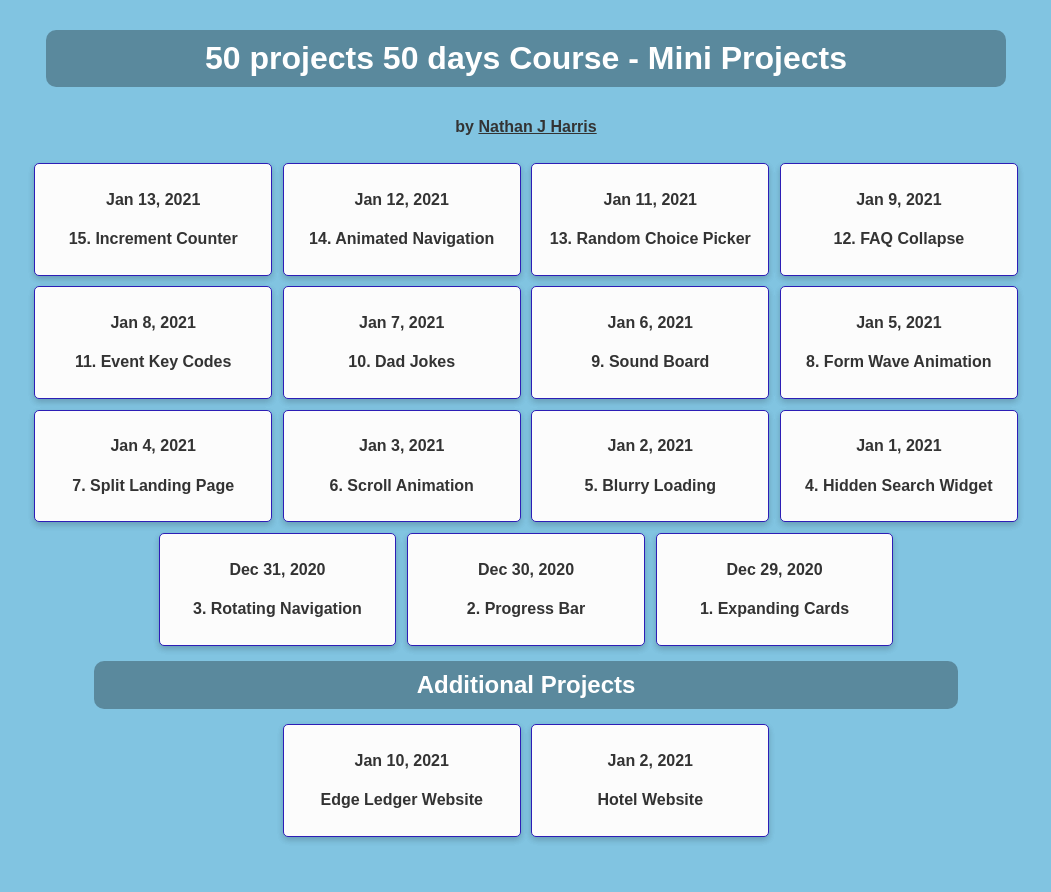
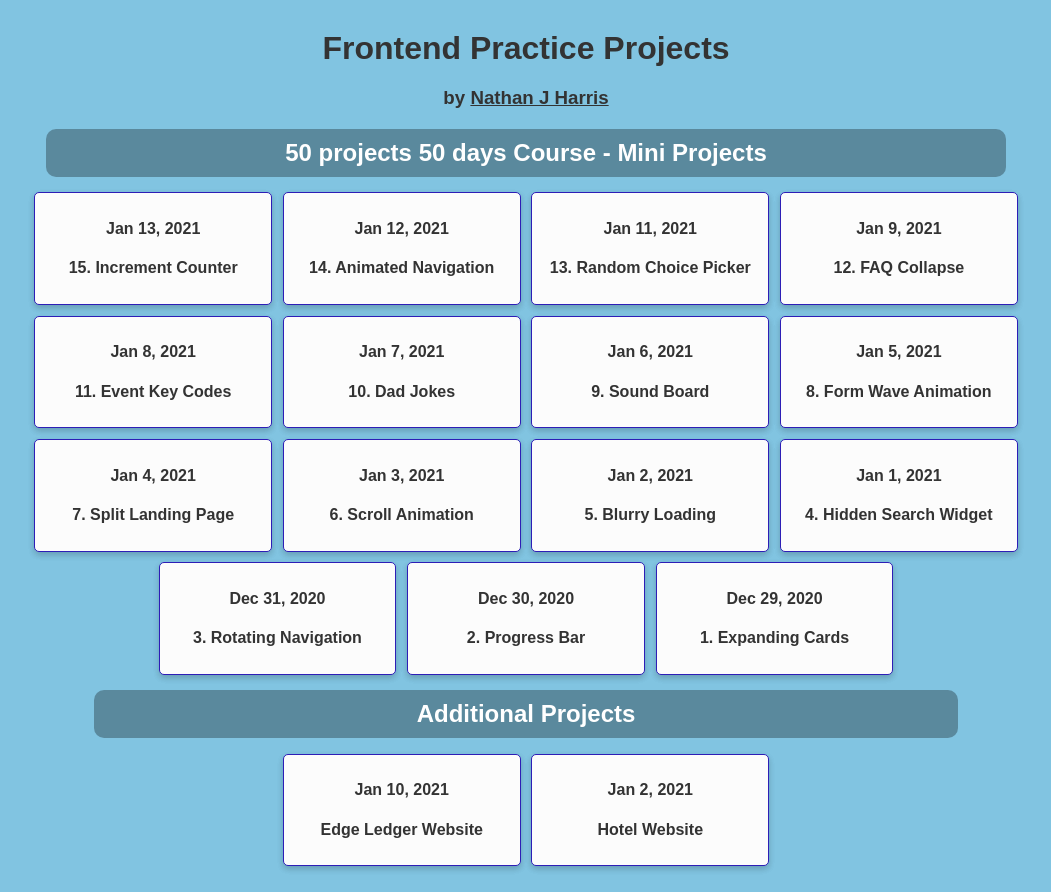
Before and after one commit to nathanjh-28/frontend_exercises, a plain HTML site: page index.html in a window 1280 px wide. Shown: the whole page, without its empty margins (114-1165 px from the left). Before the commit the page ends 862 px from the top, so only its background shows below. Drawn offline with Linux system fonts and the light colour scheme.

Commit message:
styling tweaks to projects index

```diff
--- a/index.html
+++ b/index.html
@@ -13,8 +13,10 @@
 </head>
 
 <body>
-    <h1>50 projects 50 days Course - Mini Projects</h1>
-    <h4>by <a href="http://nathanjharris.com"> Nathan J Harris</a></h4>
+    <h1>Frontend Practice Projects</h1>
+    <h3>by <a href="http://nathanjharris.com"> Nathan J Harris</a></h3>
+
+    <h2>50 projects 50 days Course - Mini Projects</h2>
 
     <div class="container">
         <div id="project50">
--- a/style.css
+++ b/style.css
@@ -1,4 +1,4 @@
-h1, h2 {
+h1, h2, h3 {
     color: #fff;
     background-color: rgba(0,0,0,0.3);
     padding: 10px 0 10px 0;
@@ -6,6 +6,16 @@ h1, h2 {
     border-radius: 10px;
     display: inline-block;
     margin: 10px 0;
+}
+
+h1, h3 {
+    background-color: transparent;
+    color: #333;
+    margin: 0;
+}
+
+h3 a:hover{
+    color: #fff;
 }
 
 body {
@@ -42,9 +52,13 @@ a {
 }
 
 .box:hover{
-    background-color: #ededed;
+    transform: scale(1.01);
 }
 
 .box a {
     text-decoration: none;
 }
+
+.box a:hover {
+    color: #81C4E1;
+}
```
